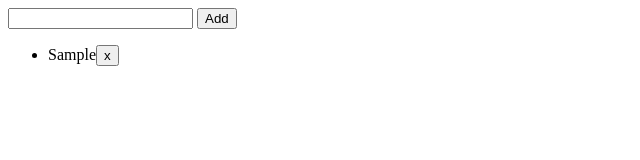
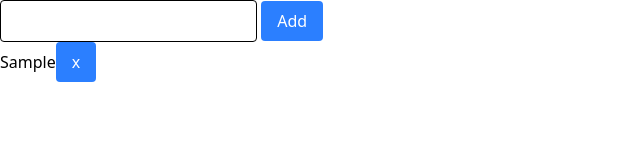
Before and after one commit to SantiiNo-Es945/code-practice, a website: page day-15-todo-app/index.html in a window 1280 px wide. Both pictures are taken after typing "Sample" into the empty fields and a click on the button "Add". Shown: the whole page, without its empty margins (0-640 px from the left). Drawn offline with nearby package versions, Linux system fonts and the light colour scheme.

Commit message:
Finish my to-do-app, styled with Tailwind

```diff
--- a/day-15-todo-app/index.html
+++ b/day-15-todo-app/index.html
@@ -4,11 +4,12 @@
     <meta charset="UTF-8">
     <meta name="viewport" content="width=device-width, initial-scale=1.0">
     <title>Document</title>
+    <script src="https://cdn.jsdelivr.net/npm/@tailwindcss/browser@4"></script>
 </head>
 <body>
-    <input id="task-input">
-    <button id="add-btn">Add</button>
-    <ul id="task-list">
+    <input id="task-input" class=" center border rounded px-3 py-2">
+    <button id="add-btn" class="bg-blue-500 text-white px-4 py-2 rounded">Add</button>
+    <ul id="task-list" >
 
     </ul>
     <script src="script.js"></script>
--- a/day-15-todo-app/script.js
+++ b/day-15-todo-app/script.js
@@ -10,7 +10,8 @@ btn.addEventListener("click", () => {
     input.value = "";
     list.appendChild(newList);
     let newBtn = document.createElement("button");
-    newBtn.textContent = "x";
+    newBtn.textContent = " x ";
+    newBtn.className = "bg-blue-500 text-white px-4 py-2 rounded";
     newList.appendChild(newBtn);
 
     newBtn.addEventListener("click", () => {
```
